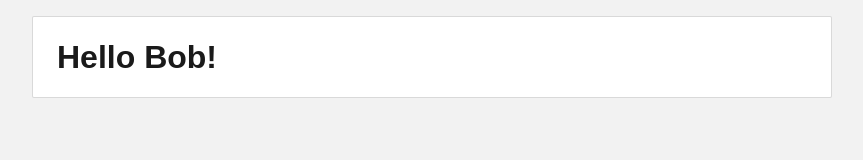
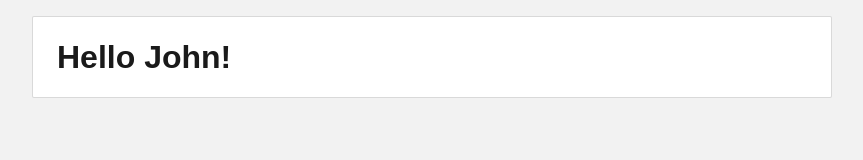
Before and after one commit to joy-of-react/hello-next, a Next.js app: page / in a window 1280 px wide. Shown: the top 160 px of the page, without its empty margins (208-1071 px from the left). Built offline with nearby package versions, Linux system fonts and the light colour scheme.

Commit message:
Update page.js

```diff
--- a/src/app/page.js
+++ b/src/app/page.js
@@ -3,7 +3,7 @@ import React from "react";
 function Home() {
   return (
     <main>
-      <h1>Hello Bob!</h1>
+      <h1>Hello John!</h1>
     </main>
   );
 }
```
